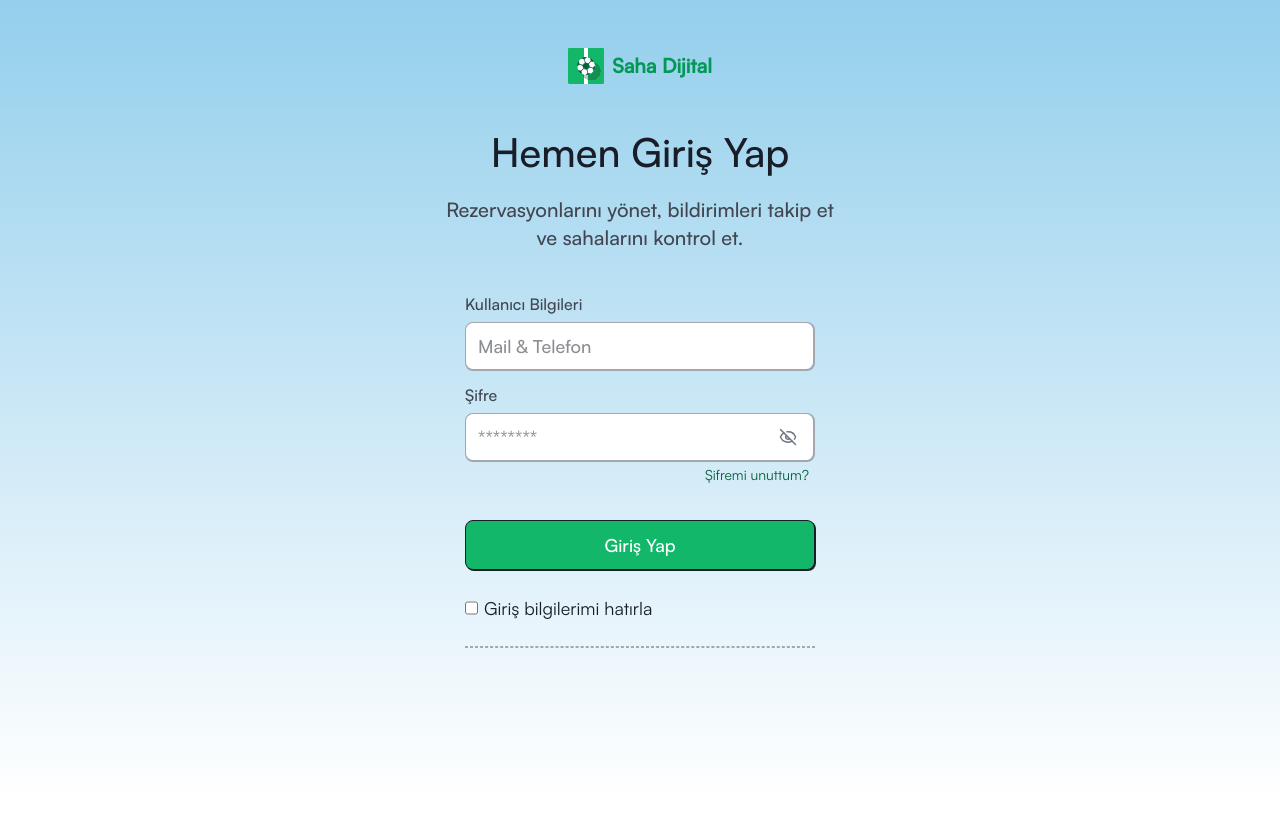
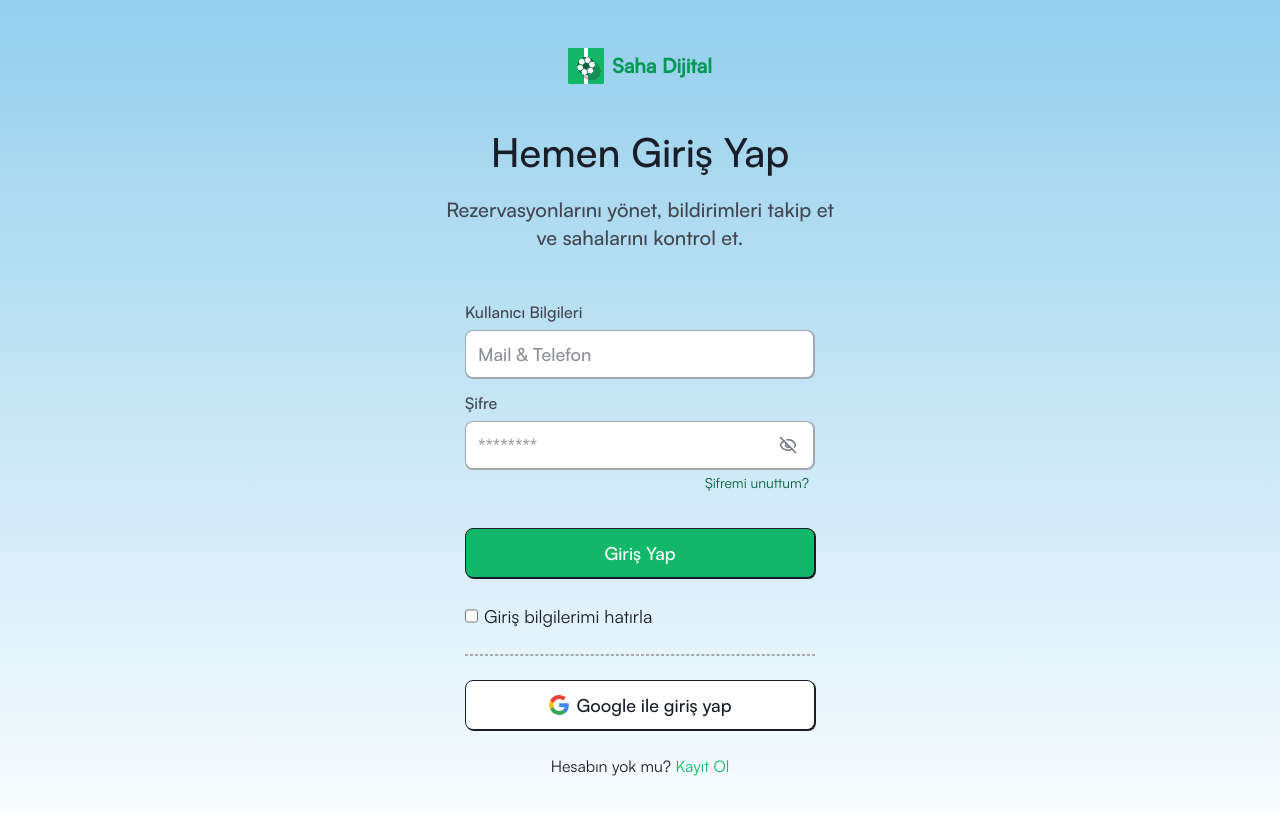
Before and after one commit to tbsoysal/sahadijital, a Next.js app: page /login in a window 1280 px wide. Shown: the top 814 px of the page. Built offline with nearby package versions, Linux system fonts and the light colour scheme.

Commit message:
add sign-in with google button

```diff
--- a/src/app/(auth)/login/page.tsx
+++ b/src/app/(auth)/login/page.tsx
@@ -1,6 +1,7 @@
 import Link from "next/link";
 import Image from "next/image";
 import LoginForm from "@/components/sections/login/LoginForm";
+import Button from "@/components/ui/Button";
 
 export default function Login() {
   return (
@@ -27,14 +28,29 @@ export default function Login() {
           <h2 className="tablet:text-[40px] tablet:leading-14 desktop:text-5xl desktop:leading-[68px] mb-4 text-[28px] leading-10 font-medium">
             Hemen Giriş Yap
           </h2>
-          <p className="text-secondary-color tablet:text-xl tablet:leading-7 desktop:text-2xl desktop:leading-[34px] text-base leading-6 font-medium">
+          <p className="text-secondary-color tablet:text-xl tablet:leading-7 desktop:text-2xl desktop:leading-[34px] tablet:mb-12 desktop:mb-16 mb-10 text-base leading-6 font-medium">
             Rezervasyonlarını yönet, bildirimleri takip et ve sahalarını kontrol
             et.
           </p>
+          <LoginForm />
+          <span className="mx-auto mt-6 block w-full max-w-[350px] border border-dashed border-[#A4A7AE]"></span>
+          <Button variant="secondary" className="my-6 w-full max-w-[350px]">
+            <Image
+              src="/images/google-icon.svg"
+              alt="google icon"
+              width={20}
+              height={20}
+              className="mr-2"
+            />
+            Google ile giriş yap
+          </Button>
+          <p>
+            Hesabın yok mu?{" "}
+            <Link href="/signup" className="text-primary">
+              Kayıt Ol
+            </Link>
+          </p>
         </div>
-
-        <LoginForm />
-        <span className="mx-auto mt-6 block w-full max-w-[350px] border border-dashed border-[#A4A7AE]"></span>
       </div>
     </div>
   );
--- a/src/components/sections/login/LoginForm.tsx
+++ b/src/components/sections/login/LoginForm.tsx
@@ -28,7 +28,7 @@ export default function LoginForm() {
   return (
     <form
       onSubmit={handleSubmit(onSubmit)}
-      className="mx-auto flex max-w-[350px] flex-col gap-3 text-white"
+      className="mx-auto flex max-w-[350px] flex-col gap-3 text-start text-white"
     >
       {/* Mail */}
       <Input
@@ -90,12 +90,12 @@ export default function LoginForm() {
         Giriş Yap
       </Button>
 
-      <div className="flex gap-1.5">
-        <input type="checkbox" className="cursor-pointer" />
+      <label className="flex cursor-pointer gap-1.5">
+        <input type="checkbox" />
         <p className="tablet:text-lg desktop:text-base text-sm">
           Giriş bilgilerimi hatırla
         </p>
-      </div>
+      </label>
     </form>
   );
 }
```
Also changed, not shown: public/images/google-icon.svg (added).
